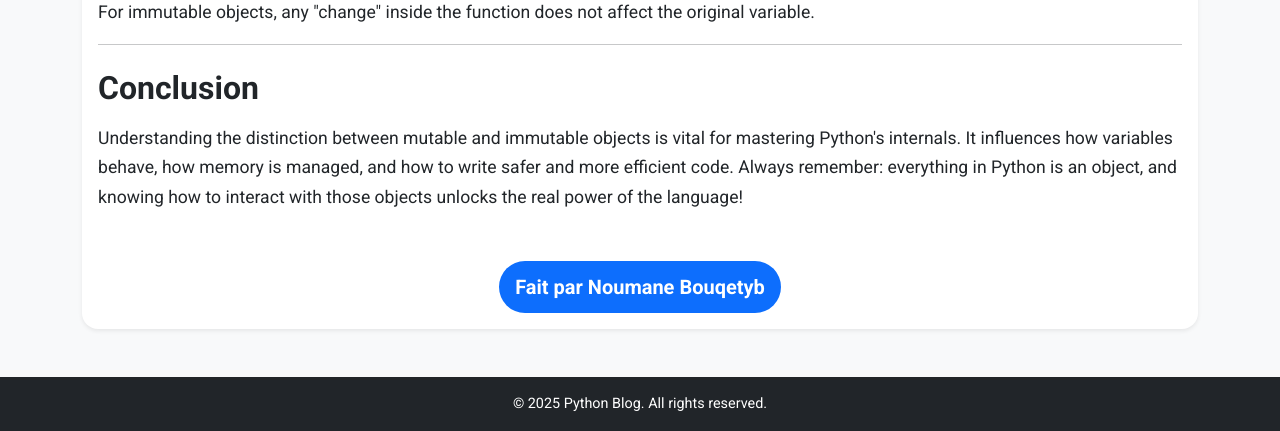
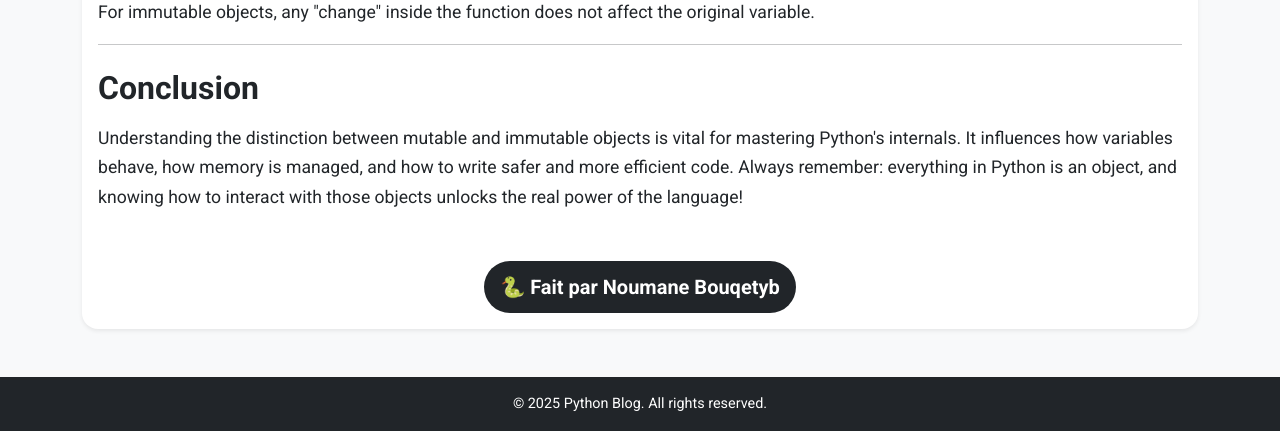
Before and after one commit to Noumso/blog_project, a Flask app: page /blog in a window 1280 px wide. Shown: the part 3407-3838 px from the top of the page. Run offline with Flask 3, Linux system fonts and the light colour scheme.

Commit message:
change made by

```diff
--- a/templates/blog.html
+++ b/templates/blog.html
@@ -8,7 +8,9 @@
             <div class="blog-content">
                 {{ content | safe }}
                 <div class="text-center mt-5" data-aos="fade-up" data-aos-delay="400">
-                    <span class="badge bg-primary p-3 fs-5 rounded-pill">Fait par Noumane Bouqetyb</span>
+                    <span class="badge bg-dark text-white p-3 fs-5 rounded-pill">
+                        🐍 Fait par Noumane Bouqetyb
+                    </span>
                 </div>
             </div>
         </div>
```
